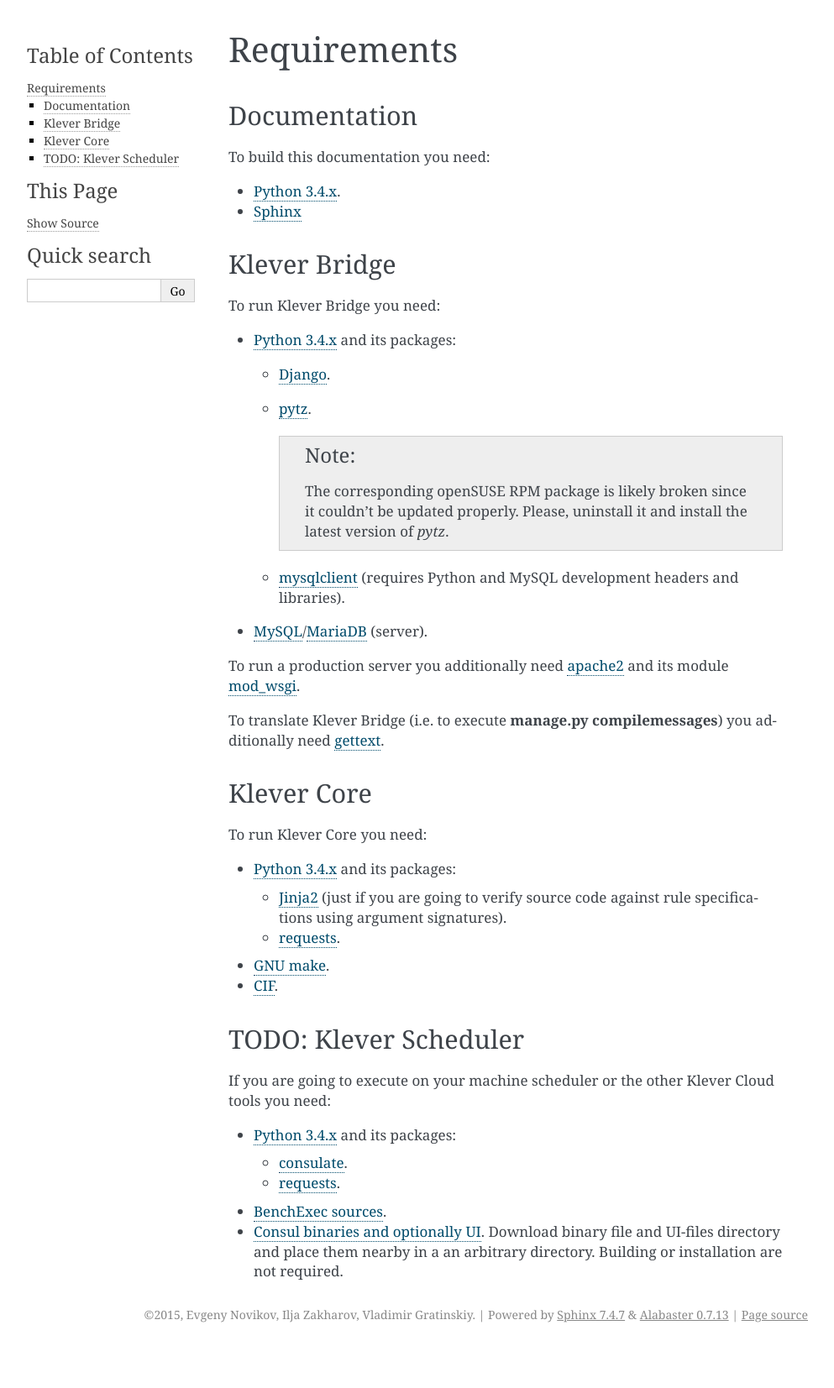
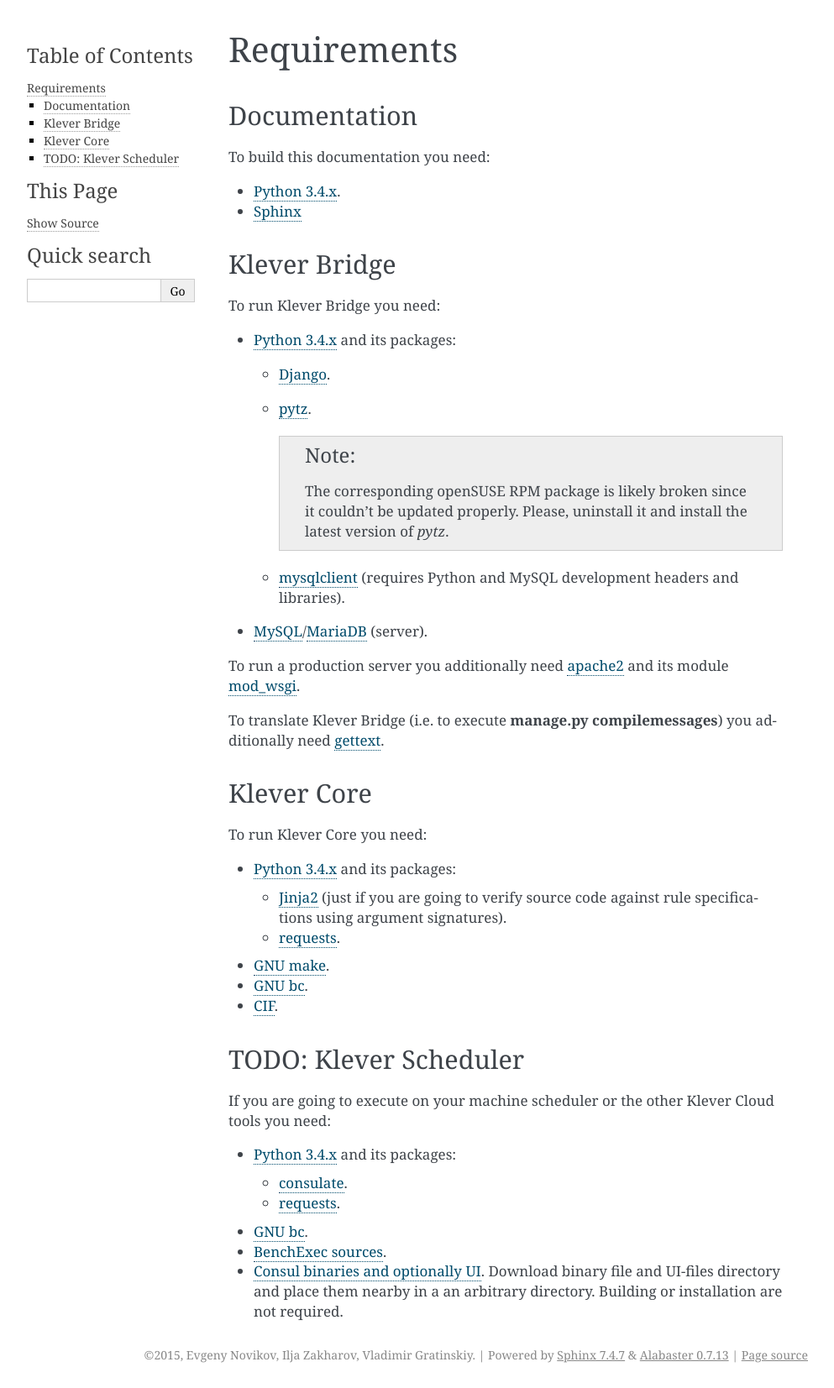
Before and after one commit to ldv-klever/klever, a Sphinx documentation site: the page built from docs/reqs.rst, in a window 1280 px wide. Shown: the whole page at 84% size, without its empty margins (148-1141 px from the left). Built offline with Sphinx 7.4.7, drawn with Linux system fonts in a browser that asks for light colours; before the commit the page ends 1605 px from its top, so only the background shows below that.

Commit message:
Add missed dependencies

```diff
--- a/docs/reqs.rst
+++ b/docs/reqs.rst
@@ -45,6 +45,7 @@
   * `requests <https://pypi.python.org/pypi/requests/>`_.
 
 * `GNU make <https://www.gnu.org/software/make/>`_.
+* `GNU bc <https://www.gnu.org/software/bc/>`_.
 * `CIF <http://forge.ispras.ru/projects/cif>`_.
 
 TODO: Klever Scheduler
@@ -57,6 +58,7 @@
   * `consulate <https://pypi.python.org/pypi/consulate>`_.
   * `requests <https://pypi.python.org/pypi/requests/>`_.
 
+* `GNU bc <https://www.gnu.org/software/bc/>`_.
 * `BenchExec sources <http://github.com/dbeyer/benchexec>`_.
 * `Consul binaries and optionally UI <http://www.consul.io/downloads.html>`_. Download binary file and UI-files
   directory and place them nearby in a an arbitrary directory. Building or installation are not required.
```
